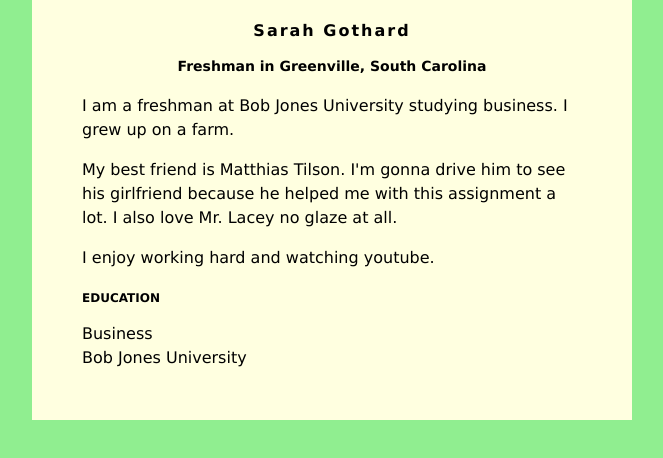
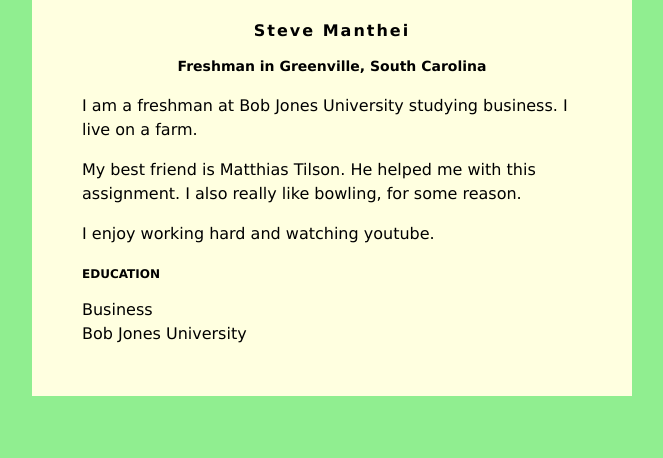
Before and after one commit to stevemanthei/stevemanthei.github.io, a plain HTML site: page index.html in a window 1280 px wide. Shown: the whole page, without its empty margins (308-971 px from the left). Drawn offline with Linux system fonts and the light colour scheme.

Commit message:
Update index.html

```diff
--- a/index.html
+++ b/index.html
@@ -30,12 +30,12 @@ h3 {
 </head>
 <body>
     <div id="content">
-        <h1>Sarah Gothard</h1>
+        <h1>Steve Manthei</h1>
         <h2>Freshman in Greenville, South Carolina</h2>
 
-         <p>I am a freshman at Bob Jones University studying business. I grew up on a farm.</p>
+         <p>I am a freshman at Bob Jones University studying business. I live on a farm.</p>
          <p>
-            My best friend is Matthias Tilson. I'm gonna drive him to see his girlfriend because he helped me with this assignment a lot. I also love Mr. Lacey no glaze at all.
+            My best friend is Matthias Tilson. He helped me with this assignment. I also really like bowling, for some reason.
          </p>
          <p>
             I enjoy working hard and watching youtube.
```
